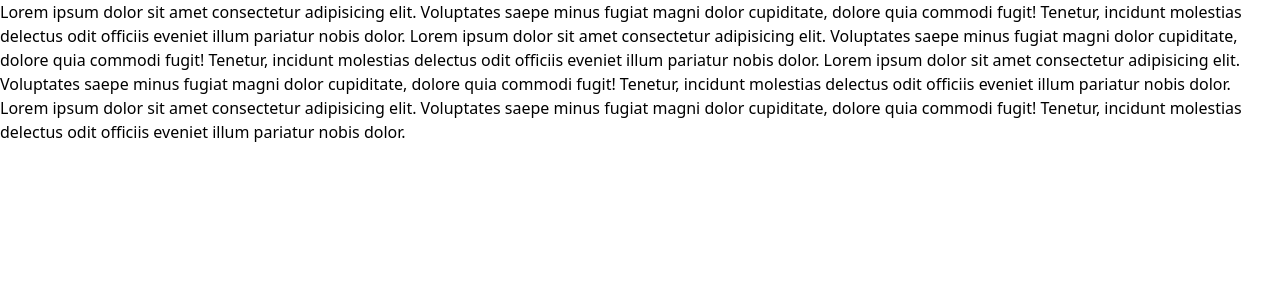
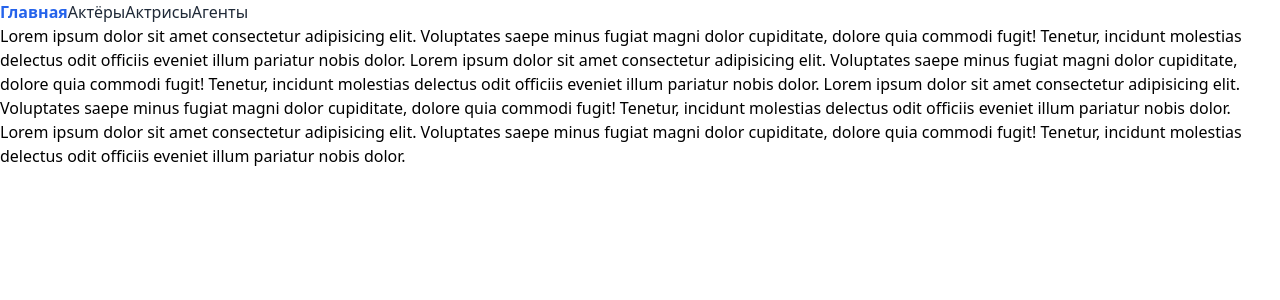
Before and after one commit to ossla/kc_agency, a React (Create React App) app in the folder client/: page / in a window 1280 px wide. Shown: the top 300 px of the page. Built offline with nearby package versions, Linux system fonts and the light colour scheme.

Commit message:
main: simple routing

```diff
--- a/client/src/App.tsx
+++ b/client/src/App.tsx
@@ -1,13 +1,15 @@
 import { BrowserRouter as Router, Routes, Route } from "react-router-dom"
-import { ActorPage } from "./pages/ActorPage"
+import { ActorPage } from "./pages/ActorsPage"
 import { Actor } from "./components/Actor"
 import { GenderEnum } from "./types/enums"
 import { AppRoutes } from "./routes/AppRoutes"
+import { Navbar } from "./elements/NavBar"
 
 
 export default function App() {
     return (
         <Router>
+            <Navbar />
             <AppRoutes />
         </Router>
     )
--- a/client/src/components/Actor.tsx
+++ b/client/src/components/Actor.tsx
@@ -1,6 +1,77 @@
+import { useEffect, useState } from "react"
 
-export function Actor(props: any) {
+import fetchActors from "../data/fetchActors"
+import { IActor } from "../models/IActor"
+import { useParams } from "react-router-dom"
+import { GenderEnum } from "../types/enums"
+import Album from "../elements/AlbumPhotos"
+import AlbumPhotos from "../elements/AlbumPhotos"
+
+
+export function Actor() {
+    const [actor, setActor] = useState<IActor>()
+    // const [links, setLinks] = useState<ILinks>()
+
+    const { id } = useParams<{ id: string }>()
+
+
+    useEffect(() => {
+        async function get() {
+            const data: IActor = await fetchActors.getActor(Number(id))
+            setActor(data)
+        }
+        get()
+    })
+
     return (
-        <div>actor</div>
+        <div>
+            {actor ?
+            <div style={{ display: "flex", gap: "20px", alignItems: "flex-start", marginBottom: "20px" }}>
+                <img
+                    src={`http://localhost:3001/${actor.directory}/avatar.jpg`}
+                    alt={`${actor.firstName} ${actor.lastName}`}
+                    style={{ width: "200px", borderRadius: "8px", objectFit: "cover" }}
+                />
+                <AlbumPhotos photos={actor.photos}/>
+
+                <div>
+                    <h2 style={{ margin: 0 }}>{actor.firstName} {actor.middleName ?? ""} {actor.lastName}</h2>
+                    <p>Пол: {actor.gender === GenderEnum.man ? "Мужской" : "Женский"}</p>
+                    <p>Дата рождения: {new Date(actor.dateOfBirth).toLocaleDateString()}</p>
+                    {actor.height && <p>Рост: {actor.height} см</p>}
+                    {actor.clothesSize && <p>Размер одежды: {actor.clothesSize}</p>}
+                    {actor.eyeColor && <p>Цвет глаз: {actor.eyeColor.name}</p>}
+                    {actor.city && <p>Город: {actor.city.name}</p>}
+                    {actor.languages && actor.languages.length > 0 && (
+                        <p>Языки: {actor.languages.map(lang => lang.name).join(", ")}</p>
+                    )}
+                    {actor.description && <p>{actor.description}</p>}
+
+                    {actor.linkToKinopoisk && (
+                        <p>
+                            <a href={actor.linkToKinopoisk} target="_blank" rel="noopener noreferrer">
+                                Kinopoisk
+                            </a>
+                        </p>
+                    )}
+                    {actor.linkToKinoTeatr && (
+                        <p>
+                            <a href={actor.linkToKinoTeatr} target="_blank" rel="noopener noreferrer">
+                                Kino-Teatr.ru
+                            </a>
+                        </p>
+                    )}
+                    {actor.linkToFilmTools && (
+                        <p>
+                            <a href={actor.linkToFilmTools} target="_blank" rel="noopener noreferrer">
+                                FilmTools
+                            </a>
+                        </p>
+                    )}
+                </div>
+            </div>
+            :
+            <p>Loading...</p>}
+        </div>
     )
 }
--- a/client/src/data/fetchActors.ts
+++ b/client/src/data/fetchActors.ts
@@ -4,7 +4,7 @@ import { GenderEnum } from "../types/enums";
 
 class fetchActors {
     static async getShort(gender: GenderEnum): Promise<IShortActor[]> {
-        let sex: string = "woman"
+        let sex: string = "women"
         if (gender === GenderEnum.man) {
             sex = "men"
         }
@@ -16,6 +16,15 @@ class fetchActors {
         const actors: IShortActor[] = data.map(toIShortActor)
         return actors
     }
+
+    static async getActor(id: number): Promise<IActor> {
+
+        const response = await fetch(`http://localhost:3001/api/actor/${id}`)
+        const data = await response.json()
+
+        console.log(data)
+        return toIActor(data)
+    }
 }
 
 export default fetchActors
--- a/client/src/elements/ActorCard.tsx
+++ b/client/src/elements/ActorCard.tsx
@@ -1,10 +1,12 @@
-import { IActorCardProps } from "./IActorProps";
 import { useNavigate } from "react-router-dom"
 import { IShortActor } from "../models/IShortActor";
 import { useState } from "react";
 
 
-export function ActorCard(props: IActorCardProps) {
+export interface ActorCardProps {
+    shortActor: IShortActor
+}
+export function ActorCard(props: ActorCardProps) {
     const [actor] = useState<IShortActor>(props.shortActor)
     const navigate = useNavigate()
 
--- /dev/null
+++ b/client/src/elements/AlbumPhotos.tsx
@@ -0,0 +1,17 @@
+
+
+interface AlbumPhotosProps {
+    photos: string[] | undefined
+}
+
+export default function AlbumPhotos(props: AlbumPhotosProps) {
+        return (
+            <>
+                { props.photos &&
+                <div>
+
+                </div>
+                }
+            </>
+        )
+}
--- a/client/src/elements/IActorProps.ts
+++ /dev/null
@@ -1,5 +0,0 @@
-import { IShortActor } from "../models/IShortActor";
-
-export interface IActorCardProps {
-    shortActor: IShortActor
-}
--- /dev/null
+++ b/client/src/elements/NavBar.tsx
@@ -0,0 +1,40 @@
+import { NavLink } from "react-router-dom"
+
+export function Navbar() {
+    return (
+        <nav className="navbar">
+            <NavLink
+                to="/"
+                className={({ isActive }) =>
+                    isActive ? "text-blue-600 font-semibold" : "text-gray-800"
+                }
+            >
+                Главная
+            </NavLink>
+            <NavLink
+                to="/men"
+                className={({ isActive }) =>
+                    isActive ? "text-blue-600 font-semibold" : "text-gray-800"
+                }
+            >
+                Актёры
+            </NavLink>
+            <NavLink
+                to="/women"
+                className={({ isActive }) =>
+                    isActive ? "text-blue-600 font-semibold" : "text-gray-800"
+                }
+            >
+                Актрисы
+            </NavLink>
+            <NavLink
+                to="/agents"
+                className={({ isActive }) =>
+                    isActive ? "text-blue-600 font-semibold" : "text-gray-800"
+                }
+            >
+                Агенты
+            </NavLink>
+        </nav>
+    )
+}
--- a/client/src/models/IActor.ts
+++ b/client/src/models/IActor.ts
@@ -22,7 +22,8 @@ export interface IActor {
     eyeColor?: IEyeColor,
     city?: ICity,
     languages?: ILanguage[],
-    createdAt: Date
+    photos?: string[],
+    createdAt: Date,
     updatedAt: Date
 }
 
@@ -46,6 +47,7 @@ export function toIActor(raw: any): IActor {
         eyeColor: raw.eyeColor?.name ?? undefined,
         city: raw.city ?? undefined,
         languages: raw.languages ?? [],
+        photos: raw.photos ?? [],
         createdAt: new Date(raw.createdAt),
         updatedAt: new Date(raw.updatedAt),
     }
--- /dev/null
+++ b/client/src/pages/ActorsPage.tsx
@@ -0,0 +1,33 @@
+import { useEffect, useState } from "react"
+import fetchActors from "../data/fetchActors"
+import { ActorCard } from "../elements/ActorCard"
+import { GenderEnum } from "../types/enums";
+import { IShortActor } from "../models/IShortActor";
+
+
+interface ActorPageProps {
+    gender: GenderEnum;
+}
+
+export function ActorPage(props: ActorPageProps) {
+
+    const [actors, setActors] = useState<IShortActor[]>([])
+
+    useEffect(() => {
+        async function get() {
+            setActors(await fetchActors.getShort(props.gender))
+        }
+        get()
+    }, [props.gender])
+
+    return (
+        <div>
+            {actors ? (
+                actors.map(actor =>
+                    <ActorCard key={actor.id} shortActor={actor}/>
+            )) : (
+                <p>Loading...</p>
+            )}
+        </div>
+    )
+}
--- a/client/src/pages/ActorPage.tsx
+++ b/client/src/pages/AgentPage.tsx
@@ -1,24 +1,18 @@
 import { useEffect, useState } from "react"
-import fetchActors from "../data/fetchActors"
 import { ActorCard } from "../elements/ActorCard"
-import { GenderEnum } from "../types/enums";
-import { IShortActor } from "../models/IShortActor";
+import { IShortActor } from "../models/IShortActor"
 
 
-interface IActorPage {
-    gender: GenderEnum;
-}
-
-export function ActorPage(props: IActorPage) {
+export function AgentPage() {
 
     const [actors, setActors] = useState<IShortActor[]>([])
 
-    useEffect(() => {
-        async function get() {
-            setActors(await fetchActors.getShort(props.gender))
-        }
-        get()
-    }, [])
+    // useEffect(() => {
+    //     async function get() {
+    //         // setActors(await fetchActors.getShort(props.gender))
+    //     }
+    //     get()
+    // }, [])
 
     return (
         <div>
--- a/client/src/routes/AppRoutes.tsx
+++ b/client/src/routes/AppRoutes.tsx
@@ -1,9 +1,10 @@
 import { Routes, Route } from "react-router-dom"
 
-import { ActorPage } from "../pages/ActorPage"
+import { ActorPage } from "../pages/ActorsPage"
 import { Actor } from "../components/Actor"
 import { GenderEnum } from "../types/enums"
 import HomePage from "../pages/HomePage"
+import { AgentPage } from "../pages/AgentPage"
 
 
 export function AppRoutes() {
@@ -12,6 +13,7 @@ export function AppRoutes() {
             <Route path="/" element={ <HomePage /> } />
             <Route path="/men" element={   <ActorPage gender={GenderEnum.man}   />} />
             <Route path="/women" element={ <ActorPage gender={GenderEnum.woman} />} />
+            <Route path="/agents" element={ <AgentPage />} />
             <Route path="/actor/:id" element={<Actor />} />
         </Routes>
     )
```
